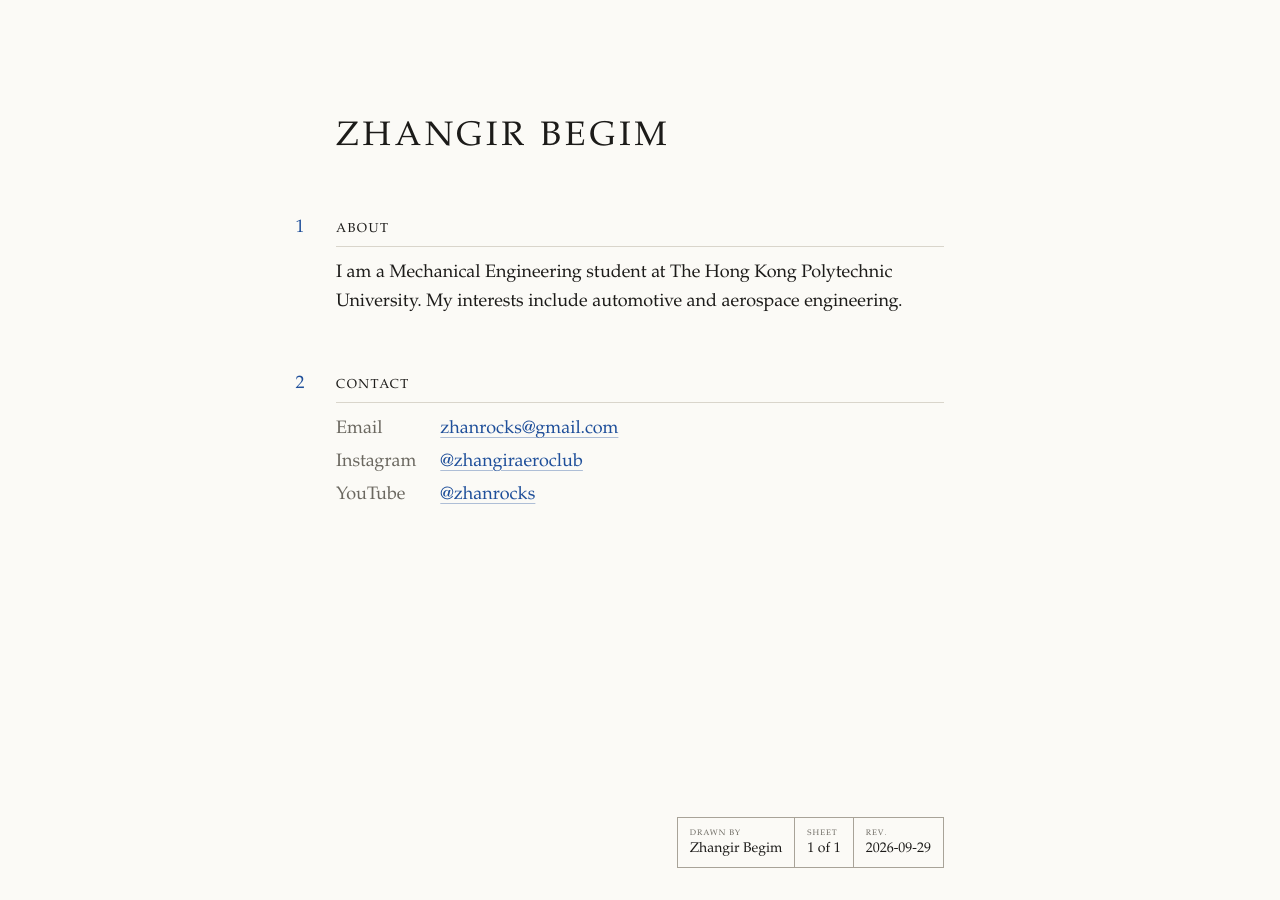
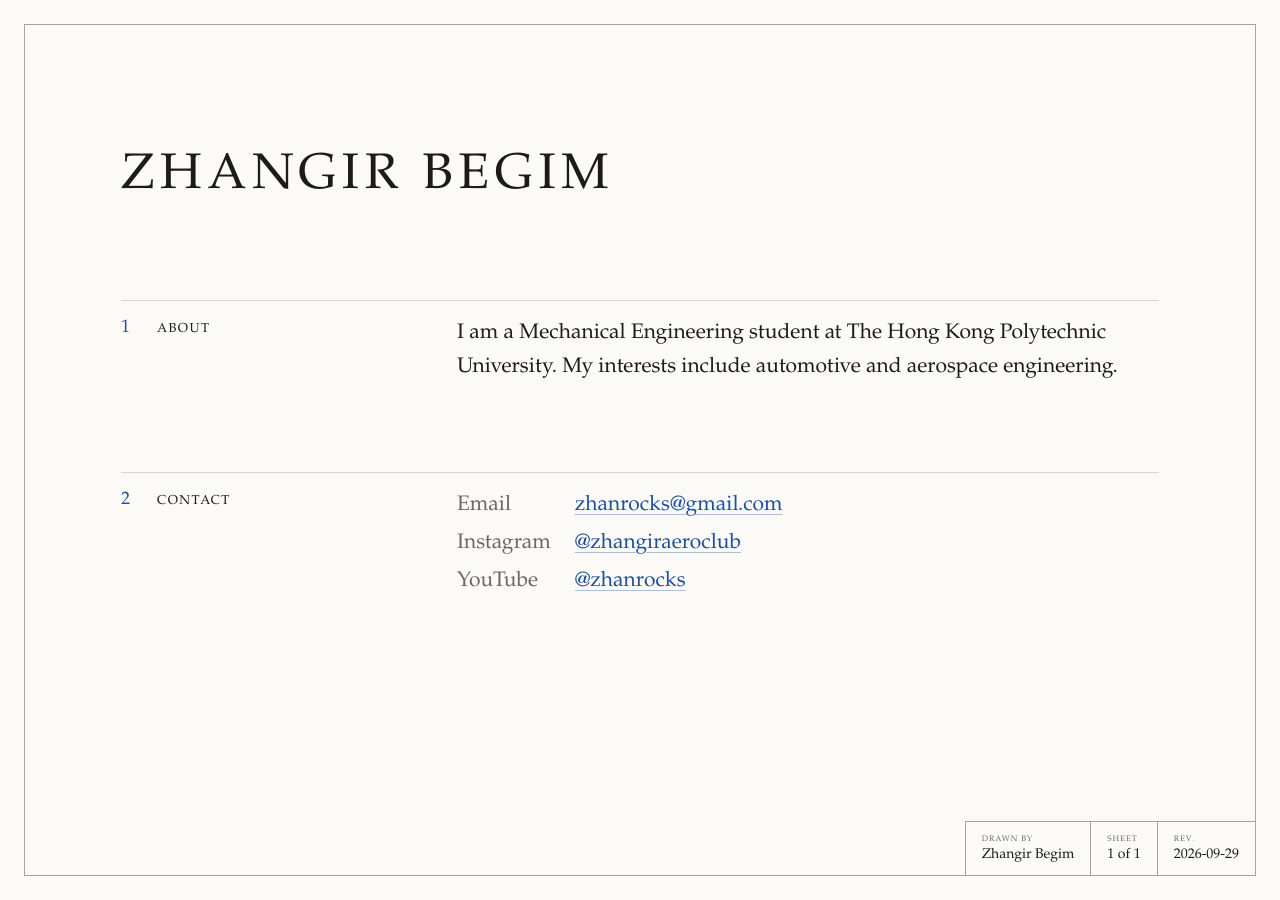
Before and after one commit to BegimZhangir/BegimZhangir.github.io, a Jekyll site: the page built from docs/index.html, in a window 1280 px wide. Built offline with Jekyll 4.4.1, drawn with Linux system fonts in a browser that asks for light colours.

Commit message:
Lay the page out as a framed drawing sheet on desktop
On screens 960px and wider, the page is no longer a narrow centred
column. It becomes a bordered drawing sheet (capped at 1400px) with:

- the name anchored top-left at a larger size;
- each section as a row, with the numbered label in a left column and
  the text in a right column;
- the title block sitting in the sheet's bottom-right corner, sharing
  its border;
- content pages aligned to the same text column.

Above 1280px the type, columns and margins scale up further. Phones keep
the single-column layout with no frame, and the title block wraps to two
rows there.

Co-Authored-By: Claude Opus 5.5 <noreply@anthropic.com>

```diff
--- a/docs/_includes/style.scss
+++ b/docs/_includes/style.scss
@@ -1,5 +1,7 @@
 /* begim.net: engineering-notebook style. Warm paper, ink-blue links,
    small-caps headings, and a drawing title block as the footer.
+   On phones it is a single column; on desktop the page becomes a framed
+   drawing sheet with labelled rows and the title block in the corner.
    System fonts only; inlined into every page by _includes/head.html. */
 
 :root {
@@ -11,6 +13,8 @@
   --frame: #a8a398;
   --accent: #1f4f9a;
   --measure: 38rem;
+  --label: 13rem;
+  --gap: 48px;
   --serif: "Iowan Old Style", "Palatino Linotype", Palatino, "URW Palladio L", P052, "Book Antiqua", Georgia, serif;
 }
 
@@ -37,9 +41,6 @@ html {
 }
 
 body {
-  display: flex;
-  flex-direction: column;
-  min-height: 100vh;
   margin: 0;
   background: var(--paper);
   color: var(--ink);
@@ -75,6 +76,7 @@ a:hover {
   position: absolute;
   top: 8px;
   left: 8px;
+  z-index: 1;
   padding: 4px 8px;
   background: var(--paper);
   border: 1px solid var(--ink);
@@ -85,7 +87,13 @@ a:hover {
   transform: none;
 }
 
-/* ---------- Frame ---------- */
+/* ---------- Sheet (page frame) ---------- */
+
+.sheet {
+  display: flex;
+  flex-direction: column;
+  min-height: 100vh;
+}
 
 main,
 .top-nav,
@@ -120,7 +128,7 @@ main {
   color: var(--accent);
 }
 
-/* Footer: a technical-drawing title block */
+/* ---------- Footer: technical-drawing title block ---------- */
 
 .site-footer {
   padding-bottom: 32px;
@@ -128,10 +136,9 @@ main {
 
 .title-block {
   display: grid;
-  grid-template-columns: repeat(3, auto);
-  width: max-content;
-  max-width: 100%;
-  margin: 0 0 0 auto;
+  grid-template-columns: 1fr 1fr;
+  width: 100%;
+  margin: 0;
   border: 1px solid var(--frame);
   font-size: 0.875rem;
   line-height: 1.35;
@@ -142,7 +149,12 @@ main {
   padding: 6px 12px 8px;
 }
 
-.title-block div + div {
+.title-block div:first-child {
+  grid-column: 1 / -1;
+  border-bottom: 1px solid var(--frame);
+}
+
+.title-block div:last-child {
   border-left: 1px solid var(--frame);
 }
 
@@ -179,9 +191,12 @@ main {
   counter-reset: section;
 }
 
-.home h2 {
-  position: relative;
-  margin: 56px 0 12px;
+.sec {
+  margin-top: 56px;
+}
+
+.sec h2 {
+  margin: 0 0 12px;
   padding-bottom: 6px;
   border-bottom: 1px solid var(--rule);
   font-size: 1.125rem;
@@ -189,7 +204,7 @@ main {
   line-height: 1.3;
 }
 
-.home h2::before {
+.sec h2::before {
   counter-increment: section;
   content: counter(section);
   display: inline-block;
@@ -199,7 +214,7 @@ main {
   letter-spacing: 0;
 }
 
-.home p {
+.sec p {
   margin: 0;
 }
 
@@ -217,15 +232,6 @@ main {
 .contact dd {
   margin: 0;
   overflow-wrap: anywhere;
-}
-
-@media (min-width: 52rem) {
-  /* Hang section numbers in the left margin */
-  .home h2::before {
-    position: absolute;
-    left: -2.25em;
-    width: auto;
-  }
 }
 
 /* ---------- Content pages (Fiction, Portfolio, ...) ---------- */
@@ -287,22 +293,128 @@ main {
   border-top: 1px solid var(--frame);
 }
 
-@media (max-width: 30rem) {
+/* ---------- Desktop: framed drawing sheet ---------- */
+
+@media (min-width: 60rem) {
+  body {
+    padding: 24px;
+    font-size: 1.1875rem;
+  }
+
+  .sheet {
+    max-width: 1400px;
+    min-height: calc(100vh - 48px);
+    margin: 0 auto;
+    border: 1px solid var(--frame);
+  }
+
+  main,
+  .top-nav,
+  .site-footer {
+    max-width: none;
+    margin: 0;
+    padding-right: 72px;
+    padding-left: 72px;
+  }
+
+  main {
+    padding-top: clamp(64px, 12vh, 128px);
+    padding-bottom: 96px;
+  }
+
+  .top-nav {
+    padding-top: 40px;
+  }
+
+  .top-nav + main {
+    padding-top: 64px;
+  }
+
+  /* Title block sits in the sheet's bottom-right corner, sharing its border */
+  .site-footer {
+    display: flex;
+    justify-content: flex-end;
+    padding: 0;
+  }
+
   .title-block {
-    grid-template-columns: 1fr 1fr;
-    width: 100%;
+    grid-template-columns: repeat(3, auto);
+    width: auto;
+    border-width: 1px 0 0 1px;
+  }
+
+  .title-block div {
+    padding: 8px 16px 10px;
   }
 
   .title-block div:first-child {
-    grid-column: 1 / -1;
+    grid-column: auto;
+    border-bottom: 0;
   }
 
-  .title-block div:nth-child(2) {
-    border-top: 1px solid var(--frame);
-    border-left: 0;
+  .title-block div + div {
+    border-left: 1px solid var(--frame);
   }
 
-  .title-block div:nth-child(3) {
-    border-top: 1px solid var(--frame);
+  .name {
+    font-size: 3.75rem;
+  }
+
+  .sections {
+    margin-top: 20px;
+  }
+
+  /* Each section is a row: numbered label on the left, text on the right */
+  .sec {
+    display: grid;
+    grid-template-columns: var(--label) minmax(0, var(--measure));
+    gap: 0 var(--gap);
+    margin-top: 72px;
+    padding-top: 16px;
+    border-top: 1px solid var(--rule);
+    max-width: calc(var(--label) + var(--gap) + var(--measure));
+  }
+
+  .sec h2 {
+    margin: 0;
+    padding: 0;
+    border: 0;
+  }
+
+  .sec h2::before {
+    width: 2em;
+  }
+
+  /* Content pages line up with the home page's text column */
+  main > .prose {
+    max-width: calc(var(--label) + var(--gap) + var(--measure));
+    padding-left: calc(var(--label) + var(--gap));
   }
 }
+
+/* Large screens: scale the type and columns up to fill the sheet */
+@media (min-width: 80rem) {
+  :root {
+    --measure: 44rem;
+    --label: 17rem;
+    --gap: 64px;
+  }
+
+  body {
+    font-size: 1.3125rem;
+  }
+
+  main,
+  .top-nav {
+    padding-right: 96px;
+    padding-left: 96px;
+  }
+
+  .name {
+    font-size: 4.5rem;
+  }
+
+  .sec {
+    margin-top: 88px;
+  }
+}
--- a/docs/_layouts/default.html
+++ b/docs/_layouts/default.html
@@ -5,10 +5,12 @@
   </head>
   <body>
     <a class="skip-link" href="#content">Skip to content</a>
-    {% unless page.url == "/" %}{% include header.html %}{% endunless %}
-    <main id="content">
-      {{ content }}
-    </main>
-    {% include footer.html %}
+    <div class="sheet">
+      {% unless page.url == "/" %}{% include header.html %}{% endunless %}
+      <main id="content">
+        {{ content }}
+      </main>
+      {% include footer.html %}
+    </div>
   </body>
 </html>
--- a/docs/index.html
+++ b/docs/index.html
@@ -7,6 +7,7 @@ redirect_from:
 ---
 
 <div class="home">
+  <header class="masthead">
     <h1 class="name caps">Zhangir Begim</h1>
 
     {% if site.data.navigation %}
@@ -18,14 +19,21 @@ redirect_from:
       </ul>
     </nav>
     {% endif %}
+  </header>
 
+  <section class="sec" aria-labelledby="about">
     <h2 class="caps" id="about">About</h2>
+    <div class="sec-body">
       <p>
         I am a Mechanical Engineering student at The Hong Kong Polytechnic University.
         My interests include automotive and aerospace engineering.
       </p>
+    </div>
+  </section>
 
+  <section class="sec" aria-labelledby="contact">
     <h2 class="caps" id="contact">Contact</h2>
+    <div class="sec-body">
       <dl class="contact">
         <dt>Email</dt>
         <dd><a href="mailto:{{ site.email }}">{{ site.email }}</a></dd>
@@ -35,3 +43,5 @@ redirect_from:
         <dd><a href="https://www.youtube.com/@{{ site.youtube_handle }}">@{{ site.youtube_handle }}</a></dd>
       </dl>
     </div>
+  </section>
+</div>
```
Lines whose indentation alone changed are shown as unchanged.
